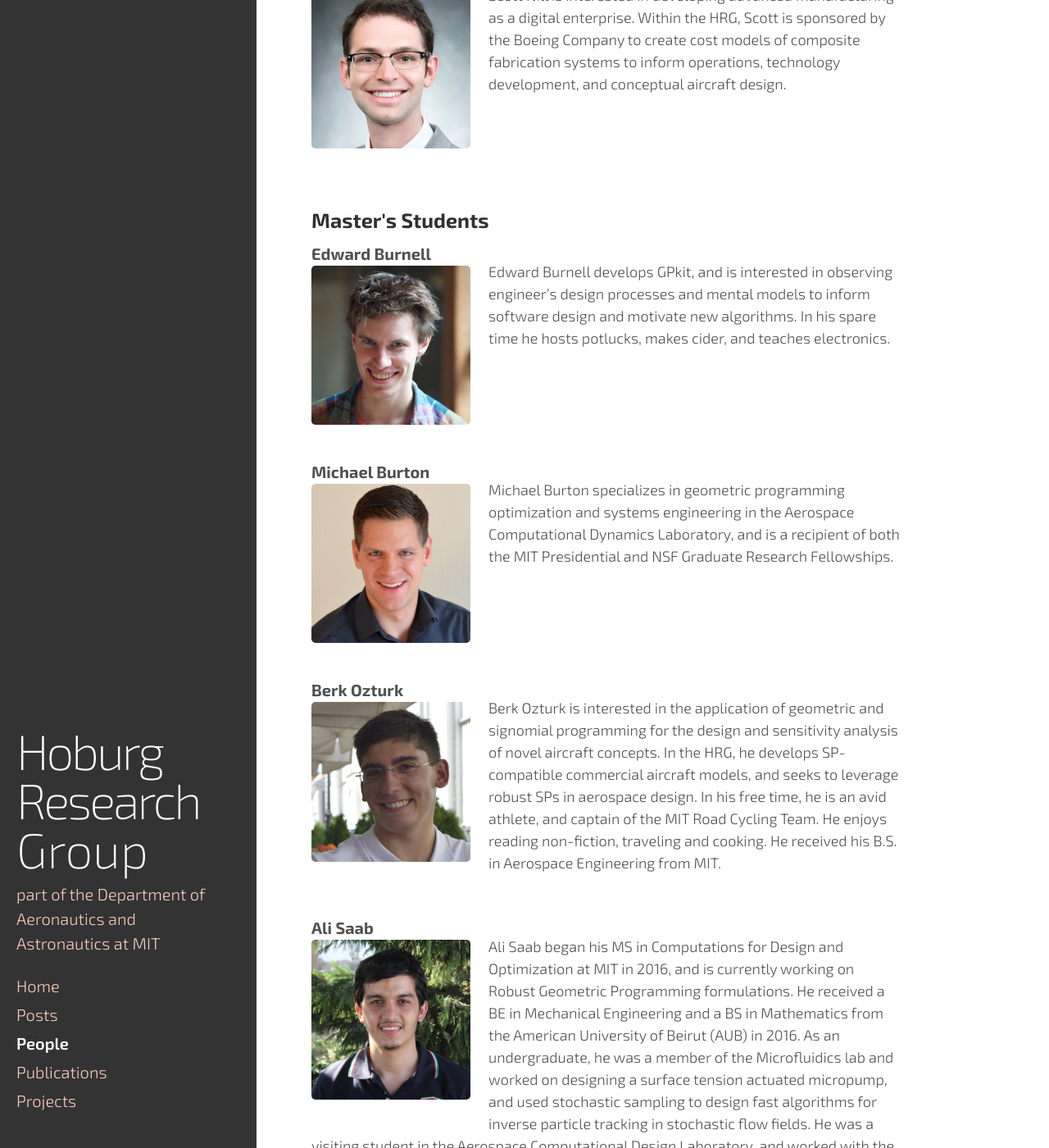
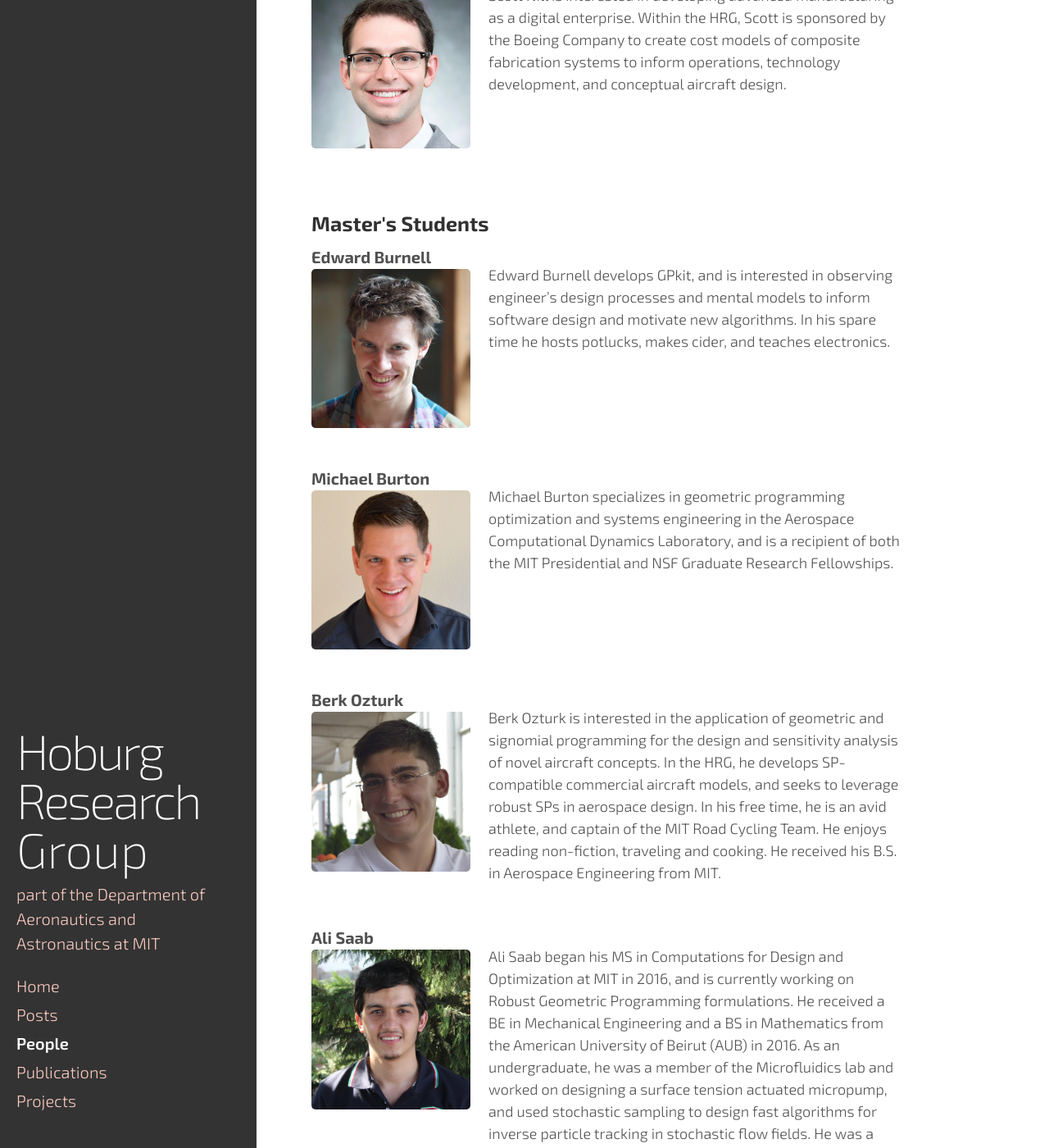
Before and after one commit to convexengineering/convexengineering.github.io, a Jekyll site: the page built from people/index.html, in a window 1280 px wide and 1400 px high, scrolled down 768 px. Shown: the whole window at 82% size. Built offline with Jekyll 4.4.1, drawn with Linux system fonts in a browser that asks for light colours.

Commit message:
Require spacing for the bio div, not p

```diff
--- a/public/css/headshot.css
+++ b/public/css/headshot.css
@@ -2,7 +2,8 @@
 
 .person .headshot img { margin-bottom: 1rem; }
 
-.person .bio p { padding-top: 1.35em; min-height: 12em;  font-size: 0.9em;}
+.person .bio { min-height: 12em; }
+.person .bio p { padding-top: 1.35em; font-size: 0.9em;}
 
 .left {
     float:left;
```
